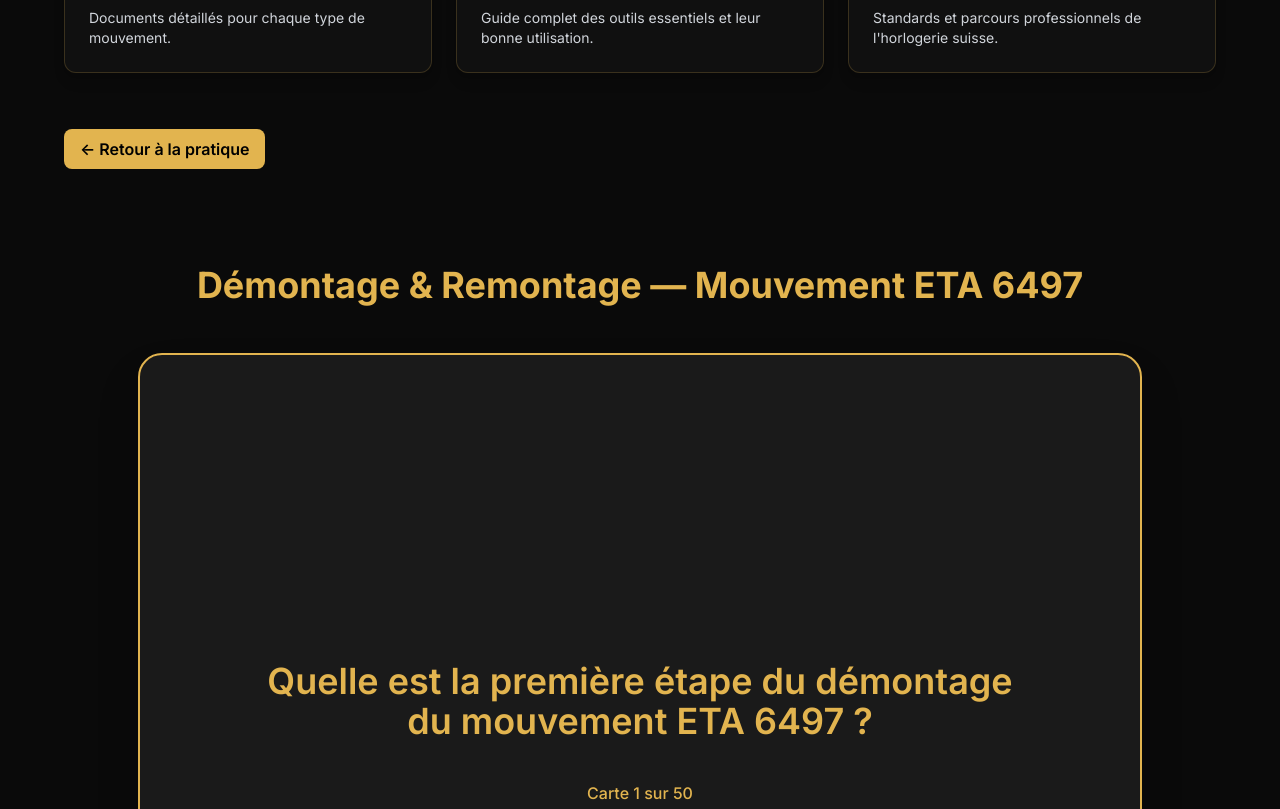
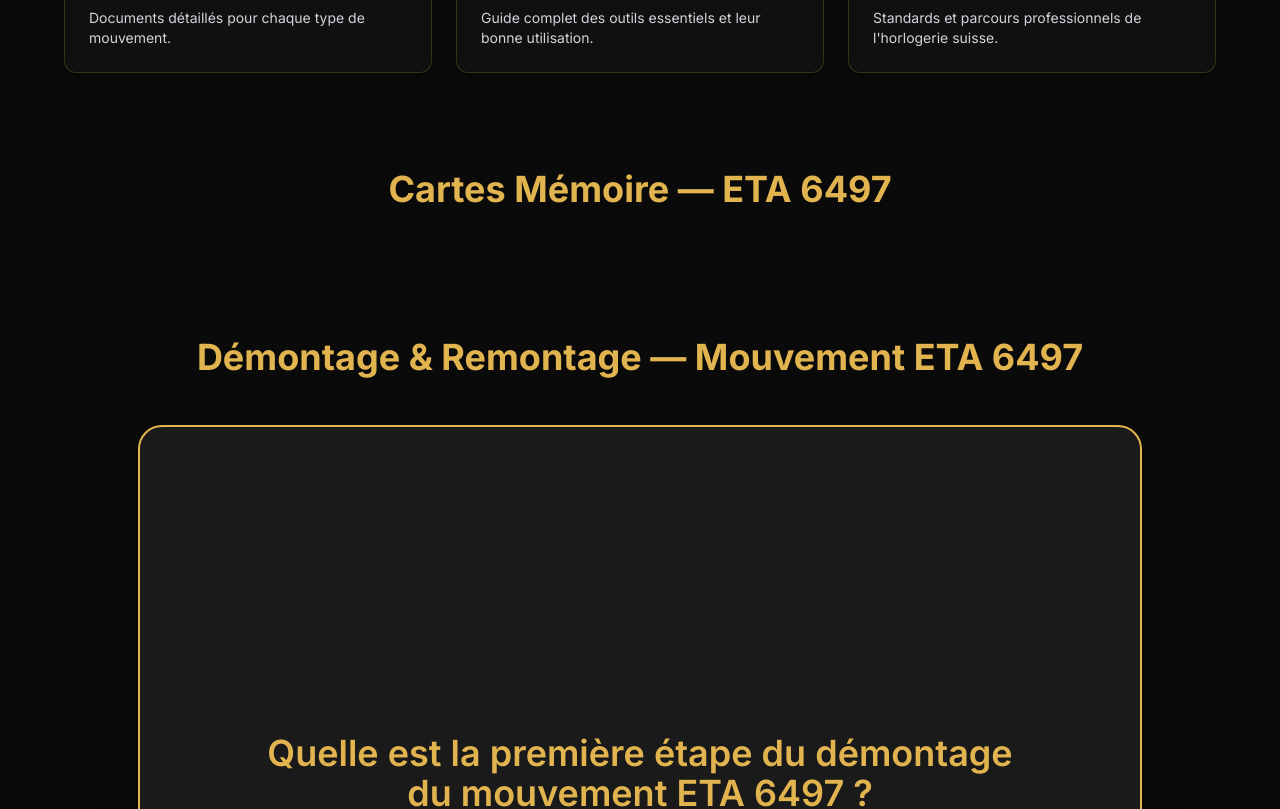
Before and after one commit to Dali-Math/horlo-afp, a Next.js app: page /pratique in a window 1280 px wide. Shown: the part 540-1349 px from the top of the page. Built offline with nearby package versions, Linux system fonts and the light colour scheme.

Commit message:
feat(pratique): restauration des 6 sous-pages indépendantes avec structure Next.js correcte

```diff
--- a/src/app/pratique/page.tsx
+++ b/src/app/pratique/page.tsx
@@ -9,31 +9,37 @@
       title: "Démontage & Remontage",
       icon: <Wrench className="w-6 h-6 text-[#E2B44F]" />,
       description: "Étapes détaillées pour démonter et remonter un mouvement mécanique.",
+      slug: "demontage",
     },
     {
       title: "Réglage & Précision",
       icon: <Clock className="w-6 h-6 text-[#E2B44F]" />,
       description: "Techniques de réglage du balancier et de l'échappement pour une précision optimale.",
+      slug: "reglage",
     },
     {
       title: "Huilage & Lubrification",
       icon: <Droplet className="w-6 h-6 text-[#E2B44F]" />,
       description: "Protocoles d'huilage pour assurer la longévité des mouvements.",
+      slug: "huilage",
     },
     {
       title: "Fiches Techniques",
       icon: <FileText className="w-6 h-6 text-[#E2B44F]" />,
       description: "Documents détaillés pour chaque type de mouvement.",
+      slug: "fiches",
     },
     {
       title: "Outils & Équipement",
       icon: <Hammer className="w-6 h-6 text-[#E2B44F]" />,
       description: "Guide complet des outils essentiels et leur bonne utilisation.",
+      slug: "outils",
     },
     {
       title: "Certifications",
       icon: <Award className="w-6 h-6 text-[#E2B44F]" />,
       description: "Standards et parcours professionnels de l'horlogerie suisse.",
+      slug: "certifications",
     },
   ];
 
@@ -47,27 +53,23 @@
         {/* Grille principale */}
         <div className="grid grid-cols-1 md:grid-cols-2 lg:grid-cols-3 gap-6 mb-20">
           {sections.map((s, i) => (
-            <div
+            <Link
               key={i}
+              href={`/pratique/${s.slug}`}
               className="bg-[#101010] border border-[#E2B44F]/20 rounded-xl p-6 text-left hover:scale-[1.02] transition-transform shadow-lg"
             >
               <div className="mb-4">{s.icon}</div>
               <h3 className="text-xl font-semibold text-[#E2B44F] mb-2">{s.title}</h3>
               <p className="text-gray-300 text-sm">{s.description}</p>
-            </div>
+            </Link>
           ))}
         </div>
 
         {/* Section Flashcards */}
-        <div className="mt-24 relative">
-          <div className="absolute left-0 -top-10">
-            <Link
-              href="/pratique"
-              className="inline-flex items-center gap-2 bg-[#E2B44F] text-black px-4 py-2 rounded-lg font-semibold hover:bg-[#c89b3d] transition-colors"
-            >
-              ← Retour à la pratique
-            </Link>
-          </div>
+        <div className="mt-24">
+          <h2 className="text-3xl md:text-4xl font-bold text-[#E2B44F] mb-8">
+            Cartes Mémoire — ETA 6497
+          </h2>
           <Flashcards6497 />
         </div>
       </div>
```
